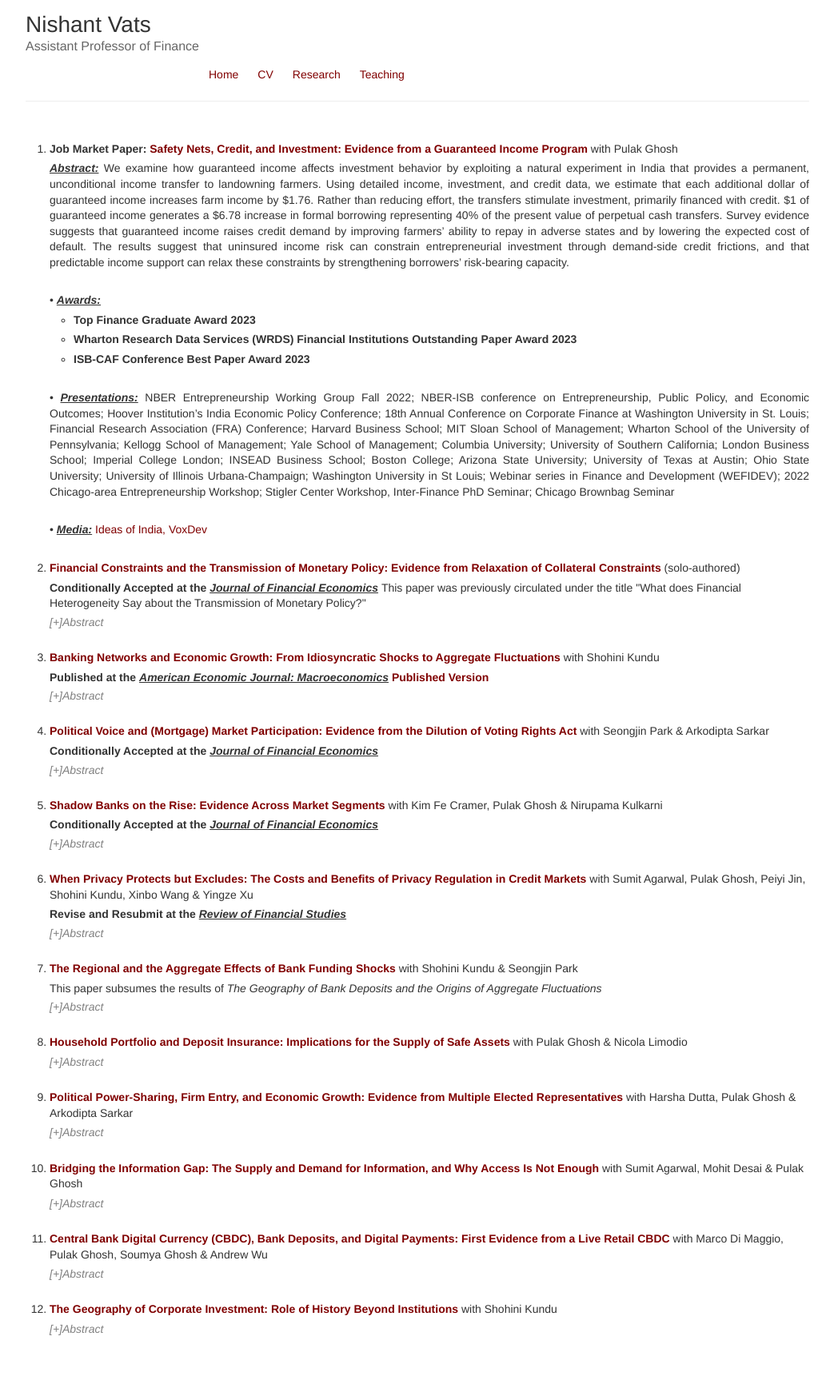
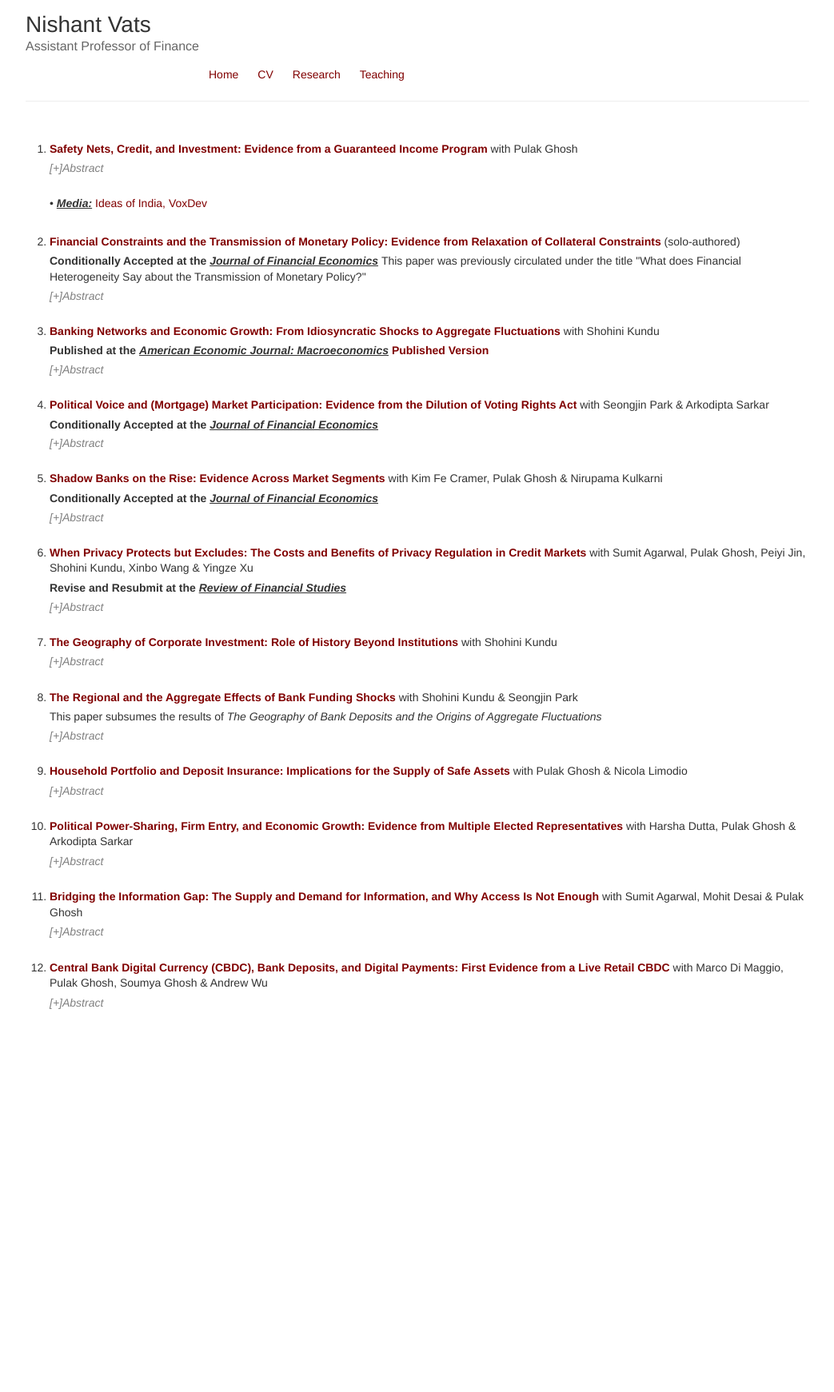
Before and after one commit to nishvats/nishvats.github.io, a Jekyll site: the page built from research.html, in a window 1280 px wide. Shown: the whole page at 80% size, without its empty margins (118-1161 px from the left). Built offline with Jekyll 4.4.1, drawn with Linux system fonts in a browser that asks for light colours; after the commit the page ends 1333 px from its top, so only the background shows below that.

Commit message:
Update research.html

```diff
--- a/research.html
+++ b/research.html
@@ -3,8 +3,10 @@
 ---
 
   <ol>
-    <li> <b>Job Market Paper:</b> <b><a href="https://papers.ssrn.com/sol3/papers.cfm?abstract_id=4265112">Safety Nets, Credit, and Investment: Evidence from a Guaranteed Income Program</a></b> with Pulak Ghosh </li>
-    <p align="justify"> <b><u><em>Abstract:</em></u></b> We examine how guaranteed income affects investment behavior by exploiting a natural experiment in India that provides a permanent, unconditional income transfer to landowning farmers. Using detailed income, investment, and credit data, we estimate that each additional dollar of guaranteed income increases farm income by $1.76. Rather than reducing effort, the transfers stimulate investment, primarily financed with credit. $1 of guaranteed income generates a $6.78 increase in formal borrowing representing 40% of the present value of perpetual cash transfers. Survey evidence suggests that guaranteed income raises credit demand by improving farmers’ ability to repay in adverse states and by lowering the expected cost of default. The results suggest that uninsured income risk can constrain entrepreneurial investment through demand-side credit frictions, and that predictable income support can relax these constraints by strengthening borrowers’ risk-bearing capacity. </p>
+    <li> <b><a href="https://papers.ssrn.com/sol3/papers.cfm?abstract_id=4265112">Safety Nets, Credit, and Investment: Evidence from a Guaranteed Income Program</a></b> with Pulak Ghosh </li>
+    <details>
+    <summary>[+]Abstract</summary>
+    <p align="justify"> <u><em>Abstract:</em></u> We examine how guaranteed income affects investment behavior by exploiting a natural experiment in India that provides a permanent, unconditional income transfer to landowning farmers. Using detailed income, investment, and credit data, we estimate that each additional dollar of guaranteed income increases farm income by $1.76. Rather than reducing effort, the transfers stimulate investment, primarily financed with credit. $1 of guaranteed income generates a $6.78 increase in formal borrowing representing 40% of the present value of perpetual cash transfers. Survey evidence suggests that guaranteed income raises credit demand by improving farmers’ ability to repay in adverse states and by lowering the expected cost of default. The results suggest that uninsured income risk can constrain entrepreneurial investment through demand-side credit frictions, and that predictable income support can relax these constraints by strengthening borrowers’ risk-bearing capacity. </p>
     <br>
     <p align="justify">• <b><u><em>Awards:</em></u>
       <ul>
@@ -14,7 +16,8 @@
 </ul>
     </b> </p>
     <br>
-    <p align="justify">• <b><u><em>Presentations:</em></u></b> NBER Entrepreneurship Working Group Fall 2022; NBER-ISB conference on Entrepreneurship, Public Policy, and Economic Outcomes; Hoover Institution’s India Economic Policy Conference; 18th Annual Conference on Corporate Finance at Washington University in St. Louis; Financial Research Association (FRA) Conference; Harvard Business School; MIT Sloan School of Management; Wharton School of the University of Pennsylvania; Kellogg School of Management; Yale School of Management; Columbia University; University of Southern California; London Business School; Imperial College London; INSEAD Business School; Boston College; Arizona State University; University of Texas at Austin; Ohio State University; University of Illinois Urbana-Champaign; Washington University in St Louis; Webinar series in Finance and Development (WEFIDEV); 2022 Chicago-area Entrepreneurship Workshop; Stigler Center Workshop, Inter-Finance PhD Seminar; Chicago Brownbag Seminar </p>
+    <p align="justify">• <u><em>Presentations:</em></u> NBER Entrepreneurship Working Group Fall 2022; NBER-ISB conference on Entrepreneurship, Public Policy, and Economic Outcomes; Hoover Institution’s India Economic Policy Conference; 18th Annual Conference on Corporate Finance at Washington University in St. Louis; Financial Research Association (FRA) Conference; Harvard Business School; MIT Sloan School of Management; Wharton School of the University of Pennsylvania; Kellogg School of Management; Yale School of Management; Columbia University; University of Southern California; London Business School; Imperial College London; INSEAD Business School; Boston College; Arizona State University; University of Texas at Austin; Ohio State University; University of Illinois Urbana-Champaign; Washington University in St Louis; Webinar series in Finance and Development (WEFIDEV); 2022 Chicago-area Entrepreneurship Workshop; Stigler Center Workshop, Inter-Finance PhD Seminar; Chicago Brownbag Seminar </p>
+      </details>
     <br>
     <p align="justify">• <b><u><em>Media:</em></u></b> <a href="https://www.discoursemagazine.com/economics/2022/09/15/ideas-of-india-the-impact-of-income-guarantee-on-farm-incomes-in-india/">Ideas of India,</a> <a href="https://voxdev.org/topic/agriculture/guaranteed-income-insurance-how-safety-nets-india-encouraged-productive">VoxDev</a> </p>
     <br>
@@ -65,6 +68,14 @@
       <p align="justify">• <u><em>Presentations:</em></u> UCLA Anderson, the Midwest Finance Association, and the CEPR-WEFIDEV Conference </p>
         </details>
    <br>
+  <li> <b><a href="https://papers.ssrn.com/sol3/papers.cfm?abstract_id=5038056">The Geography of Corporate Investment: Role of History Beyond Institutions</a></b> with Shohini Kundu</li>
+    <details>
+        <summary>[+]Abstract</summary>
+      <p align="justify"> <u><em>Abstract:</em></u> This paper shows that colonial rule shaped contemporary spatial patterns of private investment through industrial disruption and its effects on human capital. Using variation between direct and indirect British rule in India, a border district–pair design, and an IV based on ruler succession, we find investment is 8–11% lower in historically direct-ruled districts. The British disproportionately annexed cotton-producing regions, dismantling local textile industries. Using adoption of Whitney cotton gin as an exogenous shift in incentives to suppress Indian textiles, we show earlier annexations caused greater industrial disruption, weaker transmission of industry skills, and persistent investment gaps, especially among labor-intensive firms. </p>
+    <br>
+      <p align="justify">• <u><em>Presentations:</em></u> CEPR Paris Symposium 2025, 100 Years of Economic Development Conference, 2025 WEFIDEV - CEPR Conference, Asian Bureau of Finance and Economic Research (ABFER) Conference, 2021 Transatlantic Doctoral Conference at the London School of Business, 10th European Meeting of the Urban Economic Association, NSE-NYU Conference on Indian Financial Markets, 12th Emerging Markets Conference </p>
+   </details>
+            <br>
   <li> <b><a href="https://papers.ssrn.com/sol3/papers.cfm?abstract_id=3883605">The Regional and the Aggregate Effects of Bank Funding Shocks</a></b> with Shohini Kundu & Seongjin Park</li>
             <p> This paper subsumes the results of <em>The Geography of Bank Deposits and the Origins of Aggregate Fluctuations</em>
       <details>
@@ -105,12 +116,4 @@
       <p align="justify"> <u><em>Abstract:</em></u> We provide the first evidence on how a live retail CBDC affects bank funding, lending, and payments, using India’s digital rupee rollout. The RBI’s staggered bank authorization and coordinated marketing campaigns show that CBDC eligibility lowers retail deposits by 2.7%, driven by liquid savings accounts; term deposits are unaffected. Credit declines briefly before recovering. CBDC use displaces deposit-backed digital payments, not cash, and adoption is concentrated among wealthier, uninsured, and more educated depositors. A sufficient-statistics framework implies short-run welfare losses but long-run gains, as household convenience and safety benefits outweigh lost deposit franchise value, temporary credit contraction, and higher funding costs. </p>
     <br>
  </details>
-    <br>
-  <li> <b><a href="https://papers.ssrn.com/sol3/papers.cfm?abstract_id=5038056">The Geography of Corporate Investment: Role of History Beyond Institutions</a></b> with Shohini Kundu</li>
-    <details>
-        <summary>[+]Abstract</summary>
-      <p align="justify"> <u><em>Abstract:</em></u> This paper shows that colonial rule shaped contemporary spatial patterns of private investment through industrial disruption and its effects on human capital. Using variation between direct and indirect British rule in India, a border district–pair design, and an IV based on ruler succession, we find investment is 8–11% lower in historically direct-ruled districts. The British disproportionately annexed cotton-producing regions, dismantling local textile industries. Using adoption of Whitney cotton gin as an exogenous shift in incentives to suppress Indian textiles, we show earlier annexations caused greater industrial disruption, weaker transmission of industry skills, and persistent investment gaps, especially among labor-intensive firms. </p>
-    <br>
-      <p align="justify">• <u><em>Presentations:</em></u> CEPR Paris Symposium 2025, 100 Years of Economic Development Conference, 2025 WEFIDEV - CEPR Conference, Asian Bureau of Finance and Economic Research (ABFER) Conference, 2021 Transatlantic Doctoral Conference at the London School of Business, 10th European Meeting of the Urban Economic Association, NSE-NYU Conference on Indian Financial Markets, 12th Emerging Markets Conference </p>
-   </details>
 </ol>
```
